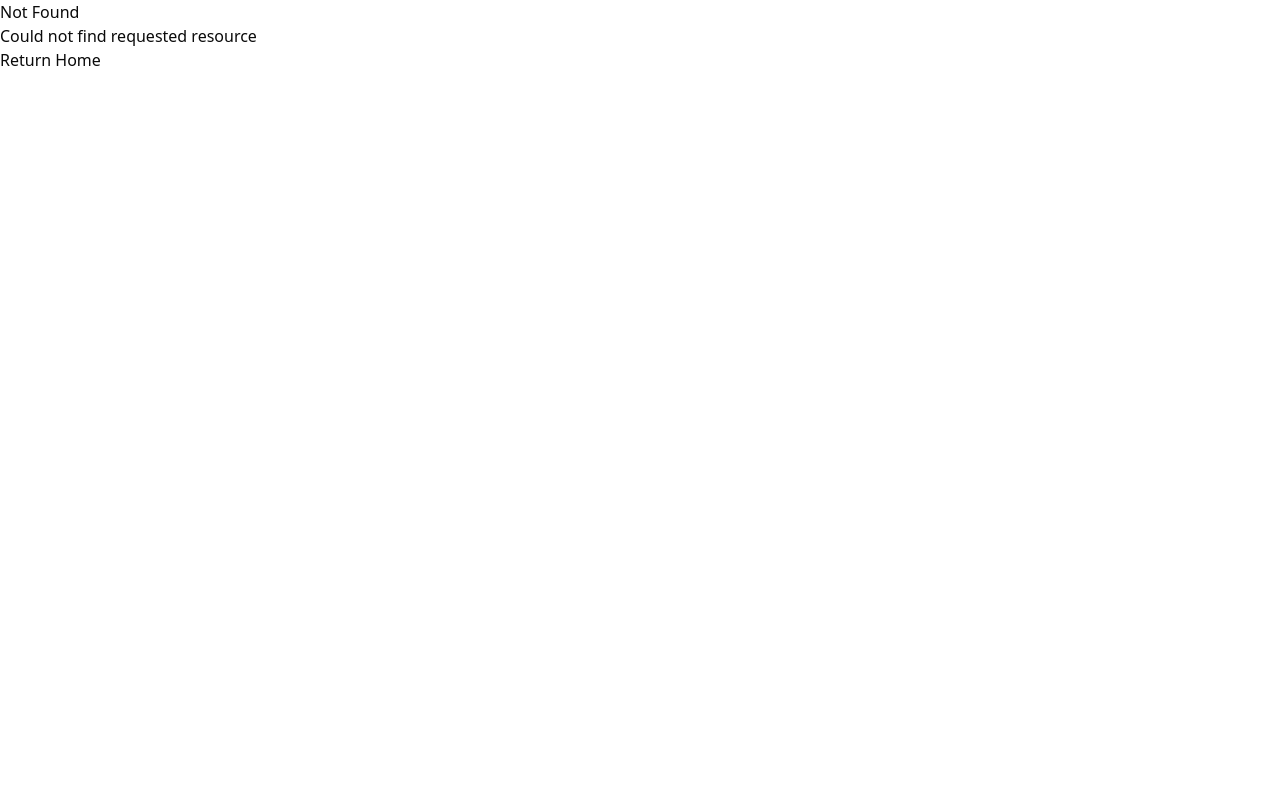
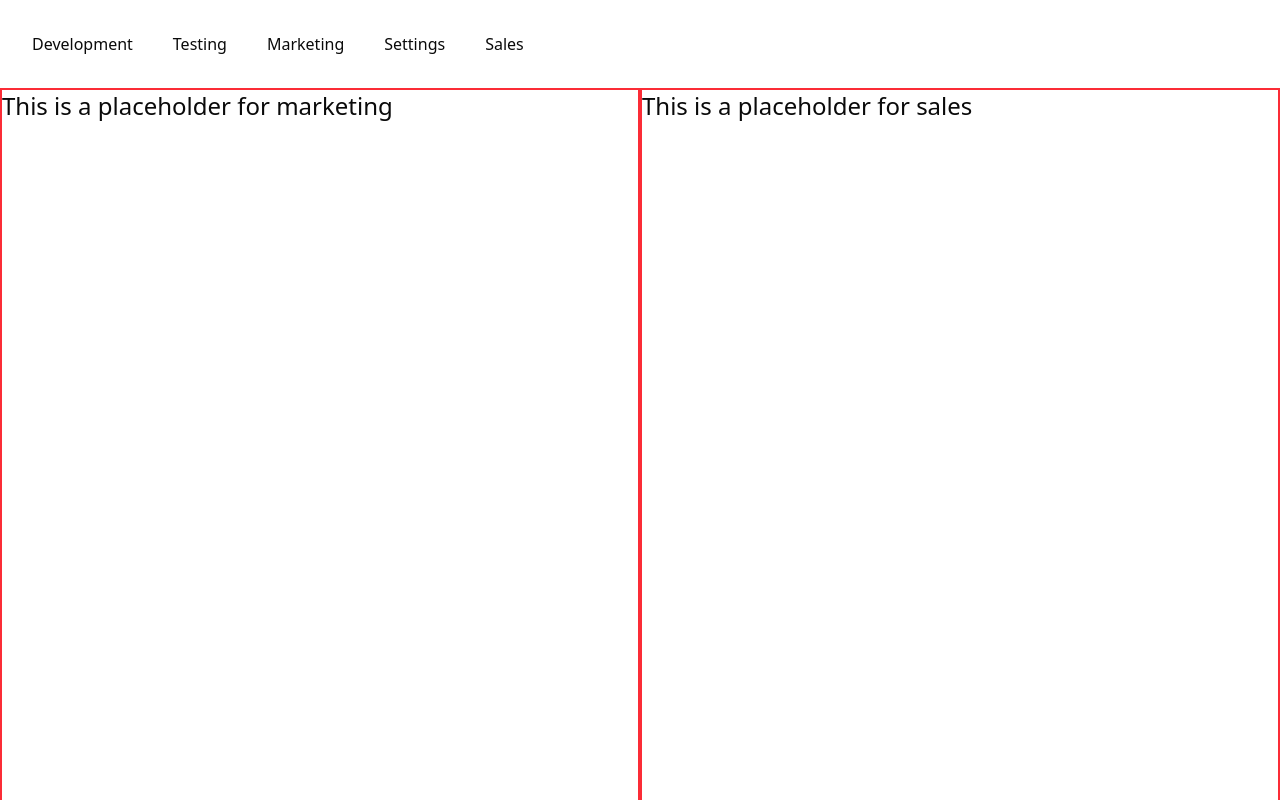
Before and after one commit to israt83/blog-app-client, a Next.js app: page /testing in a window 1280 px wide. Before the commit this address had no page. Shown: the top 800 px of the page. Built offline with nearby package versions, Linux system fonts and the light colour scheme.

Commit message:
practice parallel route

```diff
--- /dev/null
+++ b/src/app/(practice)/@marketingSlot/default.tsx
@@ -0,0 +1,7 @@
+export default function MarketingDefault() {
+  return (
+    <div className="size-200 border-2 border-red-500">
+      <h1 className="text-2xl"> This is a placeholder for marketing </h1>
+    </div>
+  );
+}
--- /dev/null
+++ b/src/app/(practice)/@marketingSlot/marketing/page.tsx
@@ -0,0 +1,7 @@
+export default function MarketingPage() {
+  return (
+    <div className="size-200 border-2 border-purple-500">
+      <h1 className="text-2xl"> Marketing </h1>
+    </div>
+  );
+}
--- /dev/null
+++ b/src/app/(practice)/@marketingSlot/marketing/settings/page.tsx
@@ -0,0 +1,7 @@
+export default function SettingsPage() {
+  return (
+    <div className="size-200 border-2 border-orange-500">
+      <h1 className="text-2xl"> Settings </h1>
+    </div>
+  );
+}
--- /dev/null
+++ b/src/app/(practice)/@salesSlot/default.tsx
@@ -0,0 +1,7 @@
+export default function SalesDefault() {
+  return (
+    <div className="size-200 border-2 border-red-500">
+      <h1 className="text-2xl"> This is a placeholder for sales </h1>
+    </div>
+  );
+}
--- /dev/null
+++ b/src/app/(practice)/@salesSlot/sales/page.tsx
@@ -0,0 +1,7 @@
+export default function SalesPage() {
+  return (
+    <div className="size-200 border-2 border-purple-500">
+      <h1 className="text-2xl"> Sales </h1>
+    </div>
+  );
+}
--- /dev/null
+++ b/src/app/(practice)/development/page.tsx
@@ -0,0 +1,7 @@
+export default function DevelopmentPage() {
+  return (
+    <div className="size-200 border-2 border-purple-500">
+      <h1 className="text-2xl"> Development </h1>
+    </div>
+  );
+}
--- /dev/null
+++ b/src/app/(practice)/layout.tsx
@@ -0,0 +1,40 @@
+import Link from "next/link";
+
+export default function PracticeLayout({
+  children,
+  marketingSlot,
+  salesSlot,
+}: {
+  children: React.ReactNode;
+  marketingSlot: React.ReactNode;
+  salesSlot: React.ReactNode;
+}) {
+  return (
+    <div>
+      <nav className="flex gap-10 m-8">
+        <Link className="hover:underline" href="/development">
+          Development
+        </Link>
+        <Link className="hover:underline" href="/testing">
+          Testing
+        </Link>
+        <Link className="hover:underline" href="/marketing">
+          Marketing
+        </Link>
+        <Link className="hover:underline" href="/marketing/settings">
+          Settings
+        </Link>
+        <Link className="hover:underline" href="/sales">
+          Sales
+        </Link>
+      </nav>
+
+      <div className="flex">
+        {marketingSlot}
+        {salesSlot}
+      </div>
+
+      {children}
+    </div>
+  );
+}
--- /dev/null
+++ b/src/app/(practice)/testing/page.tsx
@@ -0,0 +1,7 @@
+export default function Testing() {
+  return (
+    <div className="size-200 border-2 border-purple-500">
+      <h1 className="text-2xl"> Testing </h1>
+    </div>
+  );
+}
--- a/src/components/layout/navbar.tsx
+++ b/src/components/layout/navbar.tsx
@@ -68,6 +68,7 @@ const Navbar = ({
     { title: "Blog", url: "/blog" },
     { title: "Contact", url: "/contact" },
     { title: "Dashboard", url: "/dashboard" }
+
 
 
   ],
```
